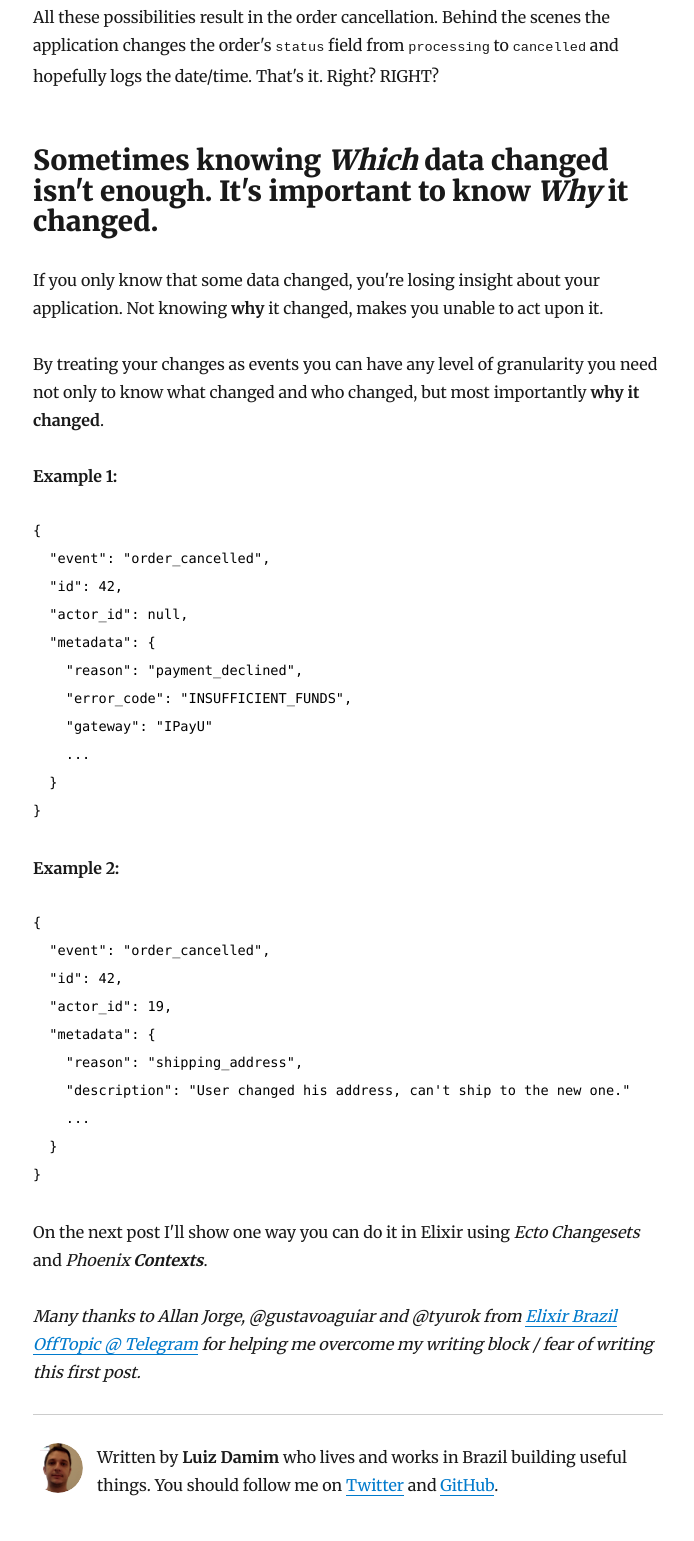
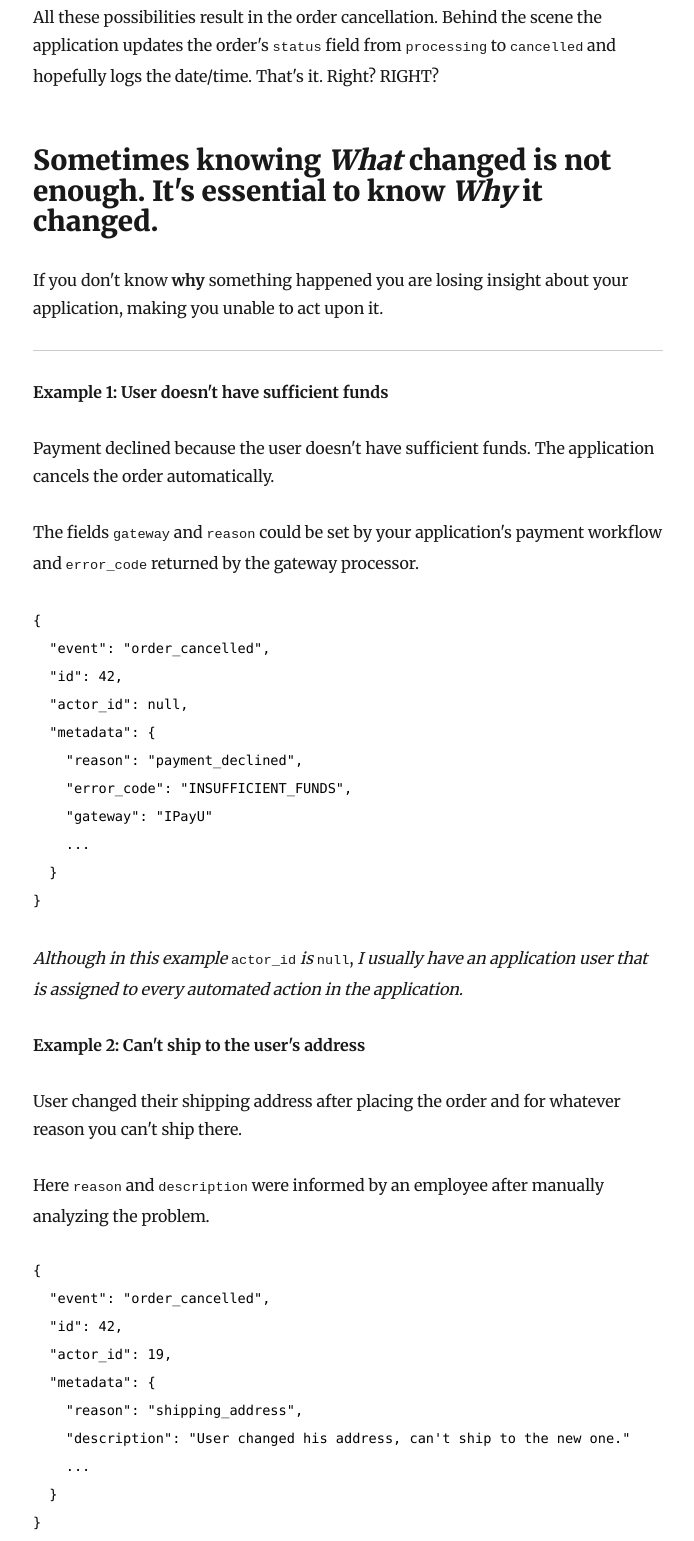
Before and after one commit to luizdamim/luizdamim.com, a Gatsby site: page /blog/tracking-changes-with-context/ in a window 1280 px wide. Shown: the part 488-2029 px from the top of the page, without its empty margins (292-986 px from the left). Built offline with nearby package versions, Linux system fonts and the light colour scheme; Gatsby itself is replaced by a stand-in of ours; some packages are replaced by stand-ins of ours; code samples lack their colours.

Commit message:
First post updates

````diff
--- a/content/blog/tracking-changes-with-context/index.md
+++ b/content/blog/tracking-changes-with-context/index.md
@@ -1,21 +1,25 @@
 ---
 title: Tracking changes with context
-date: "2019-04-30"
-description: "The what, which, why and who of keeping track of data changes"
+date: "2019-05-01"
+description: "The what, who and why of keeping track of data changes"
 # tags: ["elixir", "phoenix", "ecto"]
 ---
 
-Imagine an online shop who sells... anything, really. Users place orders buying products they want. But sometimes _they regret_ their decision ~~me 2min after buying something~~. Sometimes there's a _problem_ with the _payment gateway_. Sometimes you have a problem in your warehouse and the products are _out of stock_. Sometimes you just can't sell because you can't _ship to the user's address_ or any other constraint that can't be verified at checkout time (please please PLEASE verify everything you can at checkout time, everyone gets happy :)).
+Imagine an online shop who sells... anything, really. Users place orders buying products they want. But sometimes _they regret_ their decision ~~me 2min after buying something~~. Sometimes there's a _problem_ with the _payment gateway_. Sometimes you have a problem in your warehouse and the products are _out of stock_. Sometimes you can't sell because you can't _ship to the user's address_ or any other constraint that can't be verified at checkout time (please please PLEASE verify everything you can at checkout time, everyone gets happy :)).
 
-All these possibilities result in the order cancellation. Behind the scenes the application changes the order's `status` field from `processing` to `cancelled` and hopefully logs the date/time. That's it. Right? RIGHT?
+All these possibilities result in the order cancellation. Behind the scene the application updates the order's `status` field from `processing` to `cancelled` and hopefully logs the date/time. That's it. Right? RIGHT?
 
-## Sometimes knowing _Which_ data changed isn't enough. It's important to know _Why_ it changed.
+## Sometimes knowing _What_ changed is not enough. It's essential to know _Why_ it changed.
 
-If you only know that some data changed, you're losing insight about your application. Not knowing **why** it changed, makes you unable to act upon it.
+If you don't know **why** something happened you are losing insight about your application, making you unable to act upon it.
 
-By treating your changes as events you can have any level of granularity you need not only to know what changed and who changed, but most importantly **why it changed**.
+---
 
-**Example 1:**
+**Example 1: User doesn't have sufficient funds**
+
+Payment declined because the user doesn't have sufficient funds. The application cancels the order automatically.
+
+The fields `gateway` and `reason` could be set by your application's payment workflow and `error_code` returned by the gateway processor.
 
 ```json
 {
@@ -31,7 +35,13 @@ By treating your changes as events you can have any level of granularity you nee
 }
 ```
 
-**Example 2:**
+_Although in this example_ `actor_id` _is_ `null`, _I usually have an application user that is assigned to every automated action in the application._
+
+**Example 2: Can't ship to the user's address**
+
+User changed their shipping address after placing the order and for whatever reason you can't ship there.
+
+Here `reason` and `description` were informed by an employee after manually analyzing the problem.
 
 ```json
 {
@@ -46,6 +56,10 @@ By treating your changes as events you can have any level of granularity you nee
 }
 ```
 
-On the next post I'll show one way you can do it in Elixir using _Ecto Changesets_ and _Phoenix **Contexts**_.
+_These are contrived examples. There are better ways to handle these cases than cancelling the order._
+
+---
+
+On the next post I'll show one way you can do it in Elixir using _Ecto_ and _Phoenix_.
 
 _Many thanks to Allan Jorge, @gustavoaguiar and @tyurok from_ [_Elixir Brazil OffTopic @ Telegram_](https://t.me/elixirbr_offtopic) _for helping me overcome my writing block / fear of writing this first post._
````
